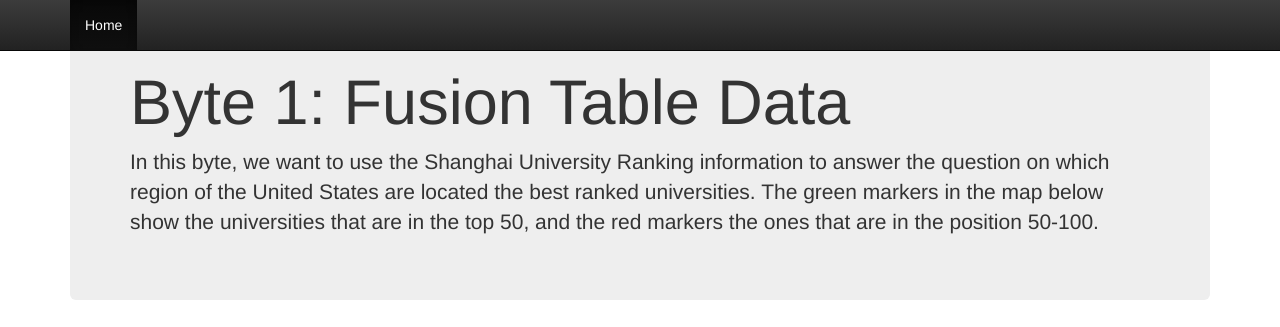
After one commit to jamdin/jdiner-byte1, a Flask app: template templates/index2.html in a window 1280 px wide. The commit adds this page. Shown: the top 327 px of the page. Run offline with Flask 2, Linux system fonts and the light colour scheme; the template is opened without the code that fills it, so the values that code supplies are empty; some libraries are stand-ins or nearby versions.

Commit message:
modified index

```diff
--- /dev/null
+++ b/templates/index2.html
@@ -0,0 +1,66 @@
+
+<!DOCTYPE html>
+<html lang="en">
+  <head>
+    <meta charset="utf-8">
+    <meta http-equiv="X-UA-Compatible" content="IE=edge">
+    <meta name="viewport" content="width=device-width, initial-scale=1">
+    <!-- The above 3 meta tags *must* come first in the head; any other head content must come *after* these tags -->
+    <meta name="description" content="">
+    <meta name="author" content="">
+    <link rel="icon" href="favicon.ico">
+    <title>Byte 1 - jdiner</title>
+
+    <!-- Bootstrap core CSS -->
+    <link href="css/bootstrap.min.css" rel="stylesheet">
+    <!-- Bootstrap theme -->
+    <link href="css/bootstrap-theme.min.css" rel="stylesheet">
+    <!-- Custom styles for this template -->
+    <link href="css/theme.css" rel="stylesheet">
+  </head>
+
+  <body role="document">
+
+    <!-- Fixed navbar -->
+    <nav class="navbar navbar-inverse navbar-fixed-top">
+      <div class="container">
+        <div class="navbar-header">
+          <button type="button" class="navbar-toggle collapsed" data-toggle="collapse" data-target="#navbar" aria-expanded="false" aria-controls="navbar">
+            <span class="sr-only">Toggle navigation</span>
+            <span class="icon-bar"></span>
+            <span class="icon-bar"></span>
+            <span class="icon-bar"></span>
+          </button>
+        </div>
+        <div id="navbar" class="navbar-collapse collapse">
+          <ul class="nav navbar-nav">
+            <li class="active"><a href="#">Home</a></li>
+          </ul>
+        </div><!--/.nav-collapse -->
+      </div>
+    </nav>
+
+    <div class="container theme-showcase" role="main">
+
+      <!-- Main jumbotron for a primary marketing message or call to action -->
+      <div class="jumbotron">
+	<h1>Byte 1: Fusion Table Data</h1>
+        <p>In this byte, we want to use the Shanghai University Ranking information to answer the question on which region of the United States are located the best ranked universities.
+        The green markers in the map below show the universities that are in the top 50, and the red markers the ones that are in the position 50-100.</p>
+      </div>
+
+
+<iframe width="500" height="300" scrolling="no" frameborder="no" src="https://fusiontables.google.com/embedviz?q=select+col1+from+1jeRGF6QV86pzvirx2G9bEq3UF8WR4O-b-LcJ2l2H&amp;viz=MAP&amp;h=false&amp;lat=35.14420651031508&amp;lng=-104.17110811386715&amp;t=1&amp;z=4&amp;l=col1&amp;y=2&amp;tmplt=2&amp;hml=GEOCODABLE"></iframe>
+
+      </div> <!-- /page-header -->
+    </div> <!-- /container -->
+
+
+    <!-- Bootstrap core JavaScript
+    ================================================== -->
+    <!-- Placed at the end of the document so the pages load faster -->
+    <script src="js/jquery-1.11.3.min.js"></script>
+    <script src="js/bootstrap.min.js"></script>
+    <script src="js/docs.min.js"></script>
+  </body>
+</html>
```
Also changed, not shown: templates/index.html (+17 -28 lines), templates/index1.html (deleted, +0 -12 lines), 1 other file.
